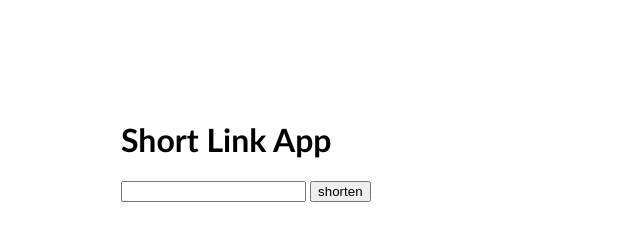
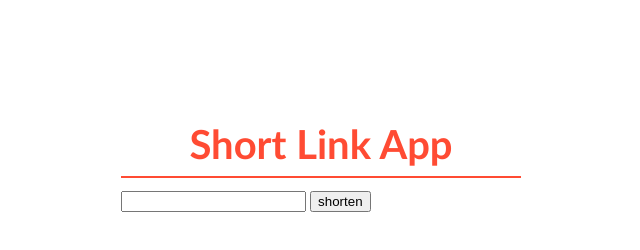
Before and after one commit to peicheng/playground, a plain HTML site: page shortlink/templates/index.html in a window 1280 px wide. Shown: the whole page, without its empty margins (319-959 px from the left). Drawn offline with Linux system fonts and the light colour scheme.

Commit message:
modify css

```diff
--- a/shortlink/static/master.css
+++ b/shortlink/static/master.css
@@ -6,3 +6,13 @@ body {
     width: 400px;
     margin: 120px auto 0px auto;
 }
+
+h1 {
+    width: 400px;
+    margin-bottom: 12px;
+    text-align: center;
+    color: #ff4b33;
+    font-size: 40px;
+    padding-bottom: 8px;
+    border-bottom:2px solid #ff4b33;
+}
```
